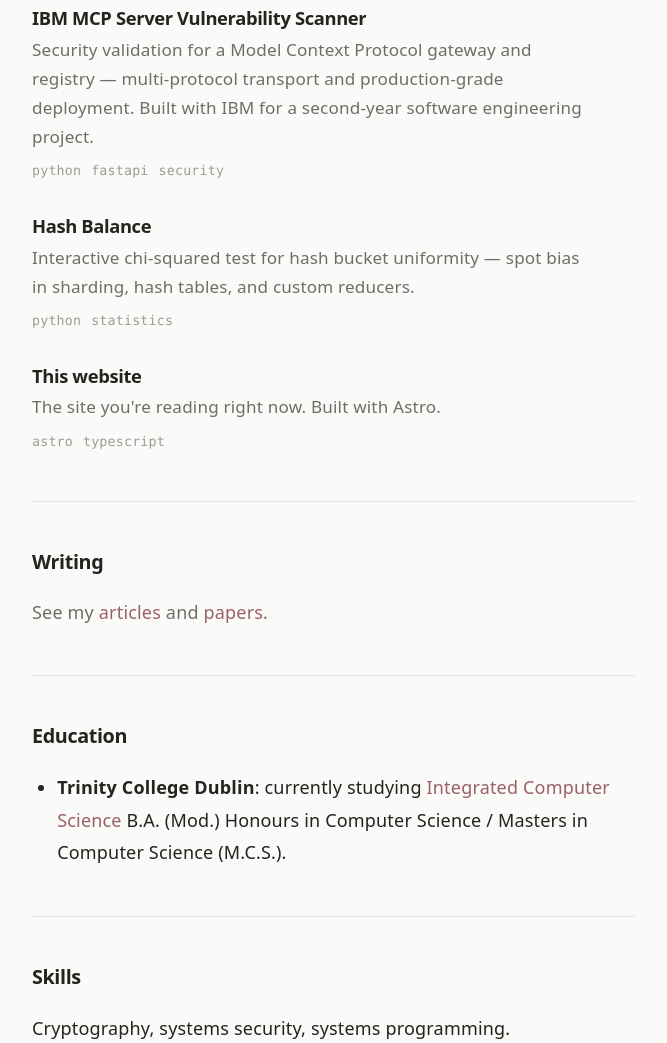
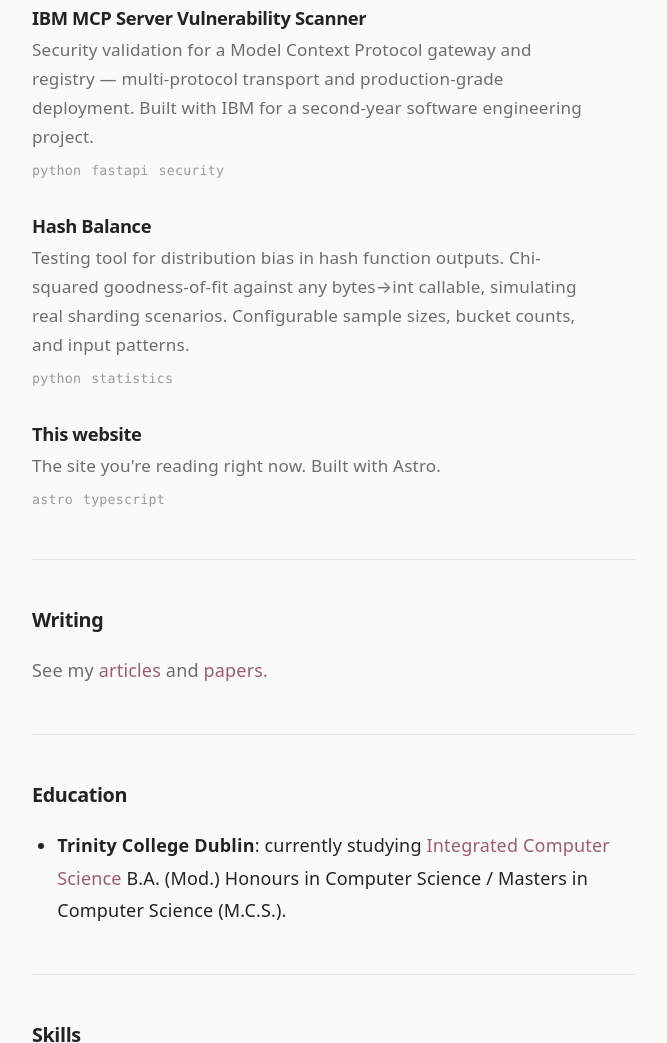
Before and after one commit to fionngavin48/fionngavin48.github.io, an Astro site: page / in a window 1280 px wide. Shown: the part 1004-2047 px from the top of the page, without its empty margins (306-973 px from the left). Built offline with nearby package versions, Linux system fonts and the light colour scheme; Astro itself is replaced by a stand-in of ours.

Commit message:
Update Hash Balance project summary

```diff
--- a/src/content/projects/hash-balance.md
+++ b/src/content/projects/hash-balance.md
@@ -1,6 +1,6 @@
 ---
 title: "Hash Balance"
-summary: "Interactive chi-squared test for hash bucket uniformity — spot bias in sharding, hash tables, and custom reducers."
+summary: "Testing tool for distribution bias in hash function outputs. Chi-squared goodness-of-fit against any bytes→int callable, simulating real sharding scenarios. Configurable sample sizes, bucket counts, and input patterns."
 type: "research"
 year: 2026
 tags: ["python", "statistics"]
```
